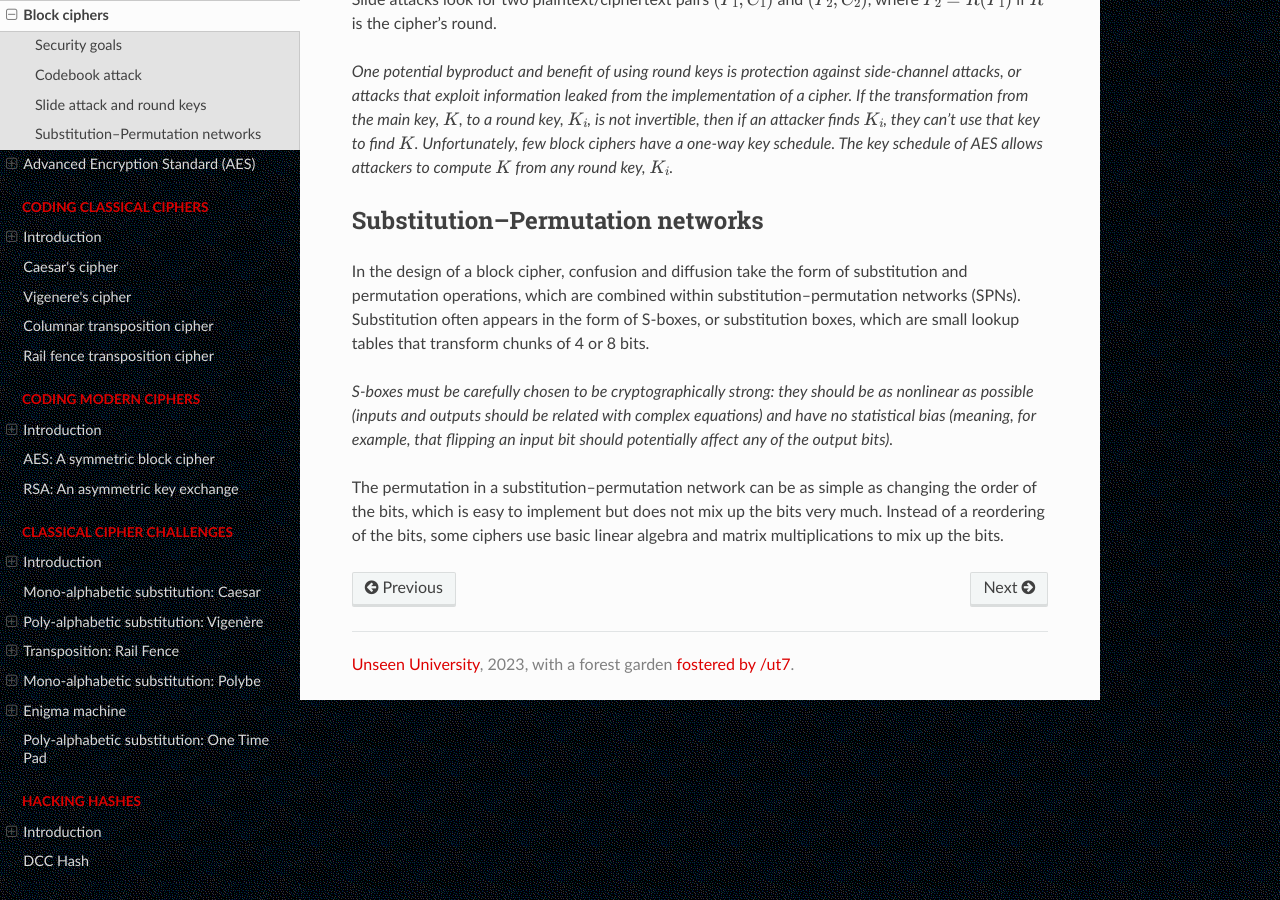
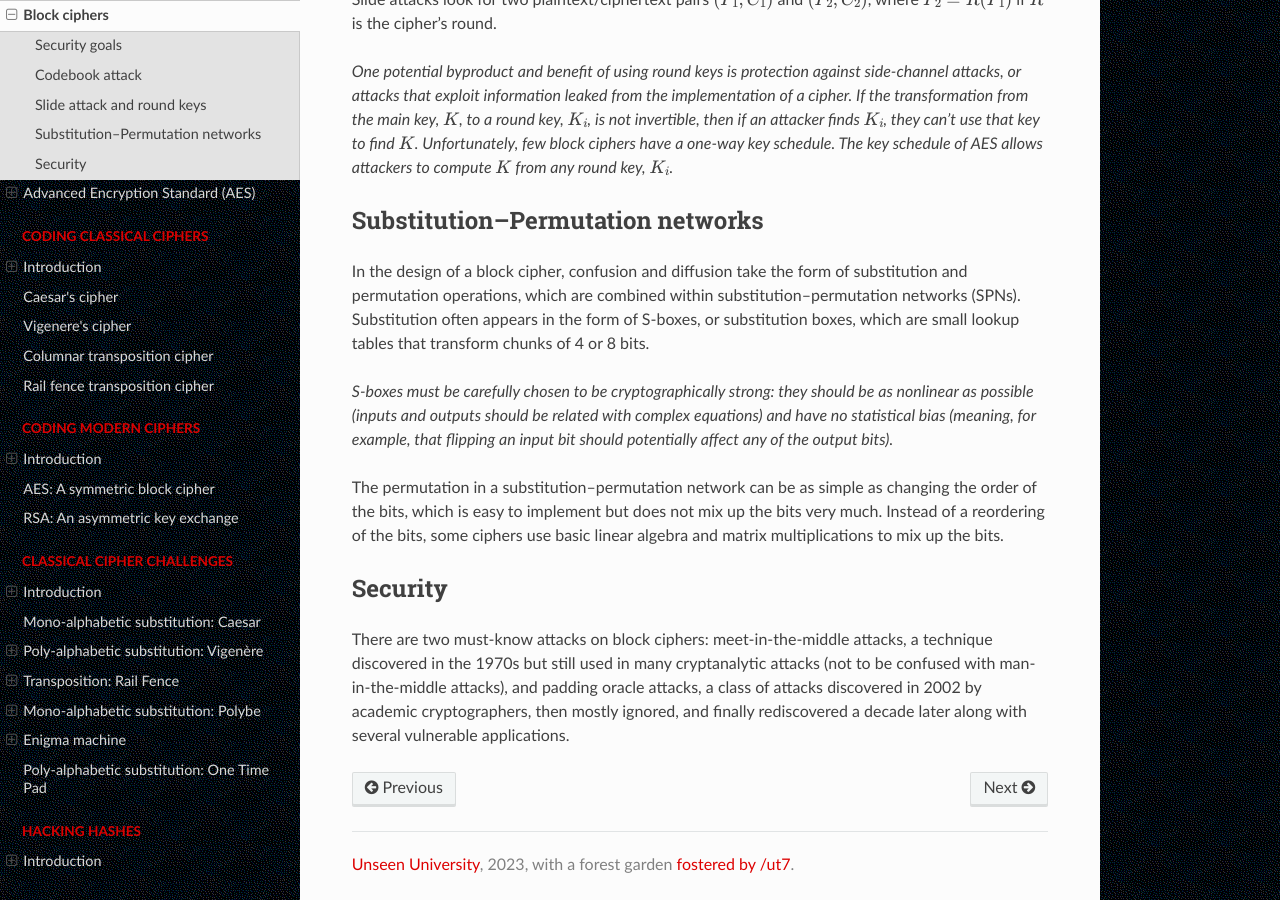
Before and after one commit to tymyrddin/red-crypt, a Sphinx documentation site: the page built from source/docs/notes/block.md, in a window 1280 px wide and 900 px high, scrolled down 1393 px. Built offline with Sphinx 7.4.7 and the Read the Docs theme 2.0.0, drawn with Linux system fonts in a browser that asks for light colours.

Commit message:
Block ciphers

```diff
--- a/source/docs/notes/block.md
+++ b/source/docs/notes/block.md
@@ -42,3 +42,7 @@ In the design of a block cipher, confusion and diffusion take the form of substi
 _S-boxes must be carefully chosen to be cryptographically strong: they should be as nonlinear as possible (inputs and outputs should be related with complex equations) and have no statistical bias (meaning, for example, that flipping an input bit should potentially affect any of the output bits)._
 
 The permutation in a substitution–permutation network can be as simple as changing the order of the bits, which is easy to implement but does not mix up the bits very much. Instead of a reordering of the bits, some ciphers use basic linear algebra and matrix multiplications to mix up the bits.
+
+## Security
+
+There are two must-know attacks on block ciphers: meet-in-the-middle attacks, a technique discovered in the 1970s but still used in many cryptanalytic attacks (not to be confused with man-in-the-middle attacks), and padding oracle attacks, a class of attacks discovered in 2002 by academic cryptographers, then mostly ignored, and finally rediscovered a decade later along with several vulnerable applications.
```
